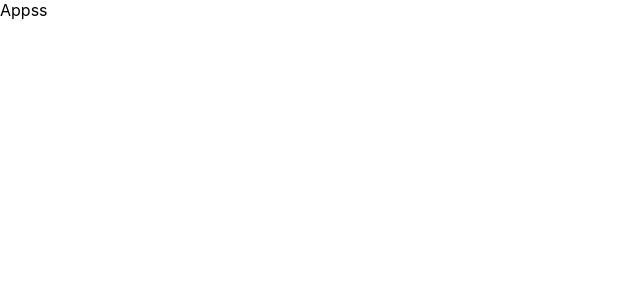
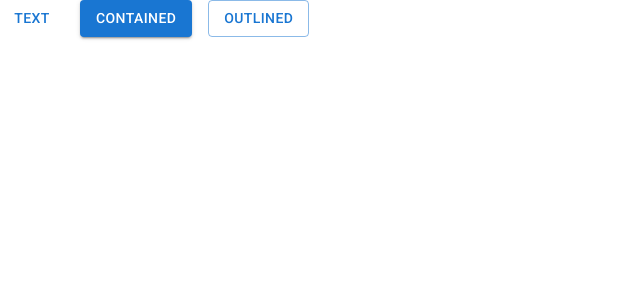
Before and after one commit to Mrkhan14/React-App-Tube, a React (Create React App) app: page / in a window 1280 px wide. Shown: the top 300 px of the page, without its empty margins (0-640 px from the left). Built offline with nearby package versions, Linux system fonts and the light colour scheme.

Commit message:
File structure & Material UI

```diff
--- a/package.json
+++ b/package.json
@@ -5,6 +5,8 @@
   "dependencies": {
     "@emotion/react": "^11.11.4",
     "@emotion/styled": "^11.11.5",
+    "@fontsource/roboto": "^5.0.12",
+    "@mui/icons-material": "^5.15.15",
     "@mui/material": "^5.15.15",
     "@testing-library/jest-dom": "^5.17.0",
     "@testing-library/react": "^13.4.0",
--- a/src/components/app/app.jsx
+++ b/src/components/app/app.jsx
@@ -1,10 +1,13 @@
 import React from 'react'
+import {Stack, Button } from '@mui/material';
 
 const App = () => {
   return (
-    <div>
-      Appss
-    </div>
+   <Stack spacing={2} direction="row">
+      <Button variant="text">Text</Button>
+      <Button variant="contained">Contained</Button>
+      <Button variant="outlined">Outlined</Button>
+    </Stack>
   )
 }
 
--- a/src/index.css
+++ b/src/index.css
@@ -1,3 +1,4 @@
+
 body {
   margin: 0;
   font-family: -apple-system, BlinkMacSystemFont, 'Segoe UI', 'Roboto', 'Oxygen',
--- a/src/index.js
+++ b/src/index.js
@@ -1,6 +1,11 @@
 import React from 'react';
 import ReactDOM from 'react-dom/client';
 import './index.css';
+import '@fontsource/roboto/300.css';
+import '@fontsource/roboto/400.css';
+import '@fontsource/roboto/500.css';
+import '@fontsource/roboto/700.css';
+
 import {App} from './components/index';
 
 const root = ReactDOM.createRoot(document.getElementById('root'));
```
Also changed, not shown: 1 other file (tests, documents, lock files or other folders).
